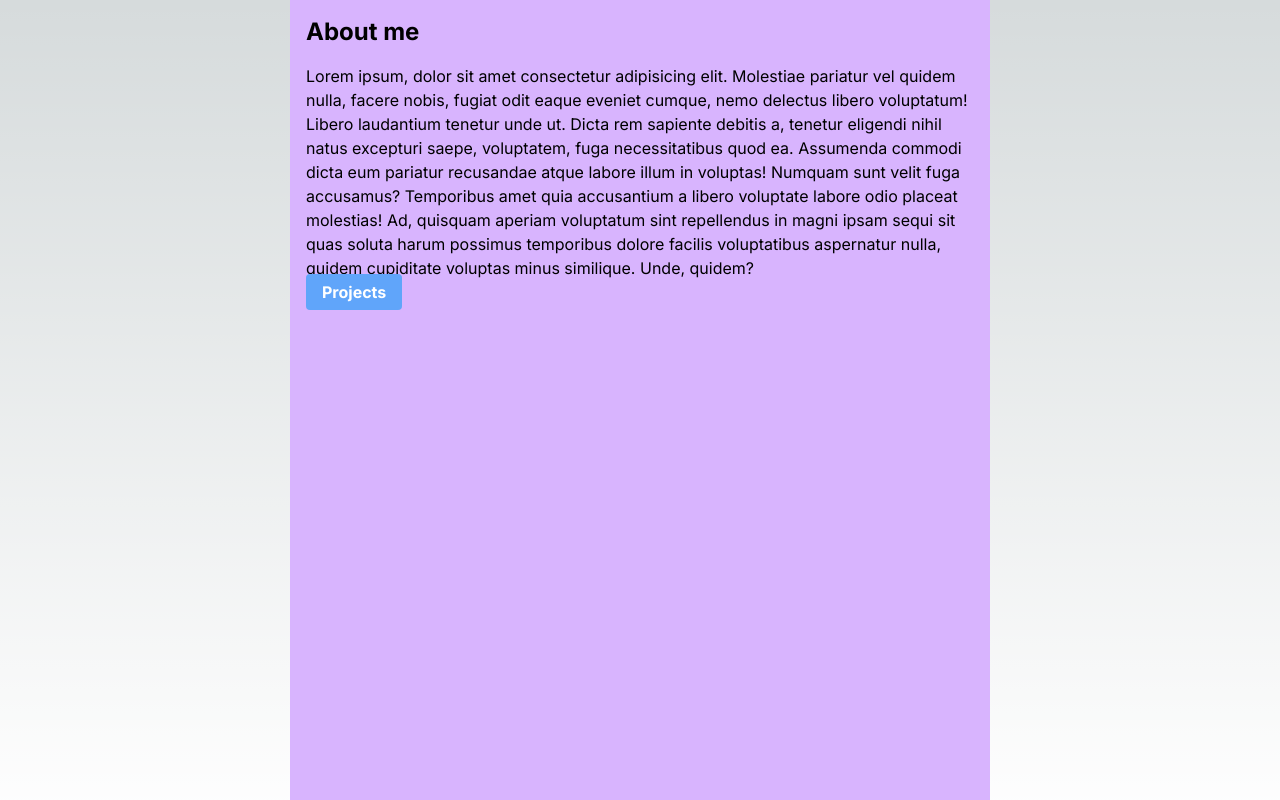
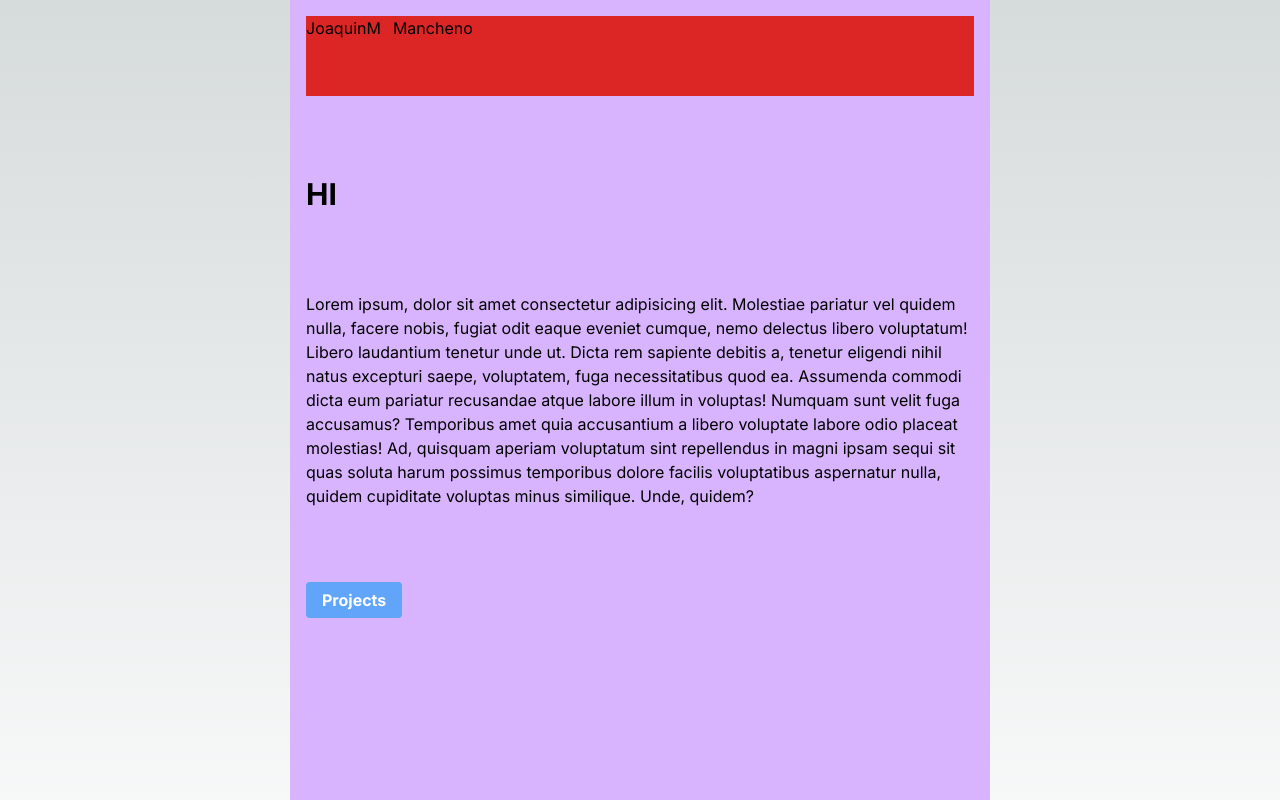
Before and after one commit to JoaquinManchenoP/Portfolio-V2, a Next.js app: page / in a window 1280 px wide. Shown: the top 800 px of the page. Built offline with nearby package versions, Linux system fonts and the light colour scheme.

Commit message:
main page

```diff
--- a/app/ProjectPage/page.js
+++ b/app/ProjectPage/page.js
@@ -1,10 +1,11 @@
 import React from 'react';
 import JobCard from '../compnents/job-card/JobCard';
-import Image from 'next/image';
+import Logo from '../../app/components/logo';
 
 export default function ProjectPage() {
   return (
     <div className="mx-auto max-w-[700px] p-4 bg-purple-300">
+      <Logo />
       <div className="h-screen">
         <h1 className="text-2xl font-bold mb-4">Projects & Experience</h1>
         <div className="project__container space-y-4">
--- /dev/null
+++ b/app/components/Logo.js
@@ -0,0 +1,10 @@
+import React from 'react';
+
+export default function Logo() {
+  return (
+    <div className="h-20 w-full bg-red-600 flex space-x-3">
+      <div className="first__name">JoaquinM</div>
+      <div className="last__name">Mancheno</div>
+    </div>
+  );
+}
--- a/app/page.js
+++ b/app/page.js
@@ -1,11 +1,13 @@
 import Link from 'next/link';
+import Logo from '../app/components/logo';
 
 export default function Home() {
   return (
     <div className="mx-auto max-w-[700px] p-4 bg-purple-300">
-      <div className="h-screen">
-        <h1 className="text-2xl font-bold mb-4">About me</h1>
-        <div className="project__container space-y-4">
+      <Logo />
+      <div className="h-screen mt-20 space-y-20">
+        <h1 className="text-3xl font-bold mb-4">HI</h1>
+        <div className="project__container ">
           Lorem ipsum, dolor sit amet consectetur adipisicing elit. Molestiae
           pariatur vel quidem nulla, facere nobis, fugiat odit eaque eveniet
           cumque, nemo delectus libero voluptatum! Libero laudantium tenetur
@@ -18,6 +20,7 @@ export default function Home() {
           possimus temporibus dolore facilis voluptatibus aspernatur nulla,
           quidem cupiditate voluptas minus similique. Unde, quidem?
         </div>
+        <div className="link">
           <Link
             href="/ProjectPage"
             className="bg-blue-400  hover:bg-blue-500 text-white font-bold py-2 px-4  rounded"
@@ -26,5 +29,6 @@ export default function Home() {
           </Link>
         </div>
       </div>
+    </div>
   );
 }
```
Also changed, not shown: app/layout.js (+5 -5 lines). Lines whose indentation alone changed are shown as unchanged.
